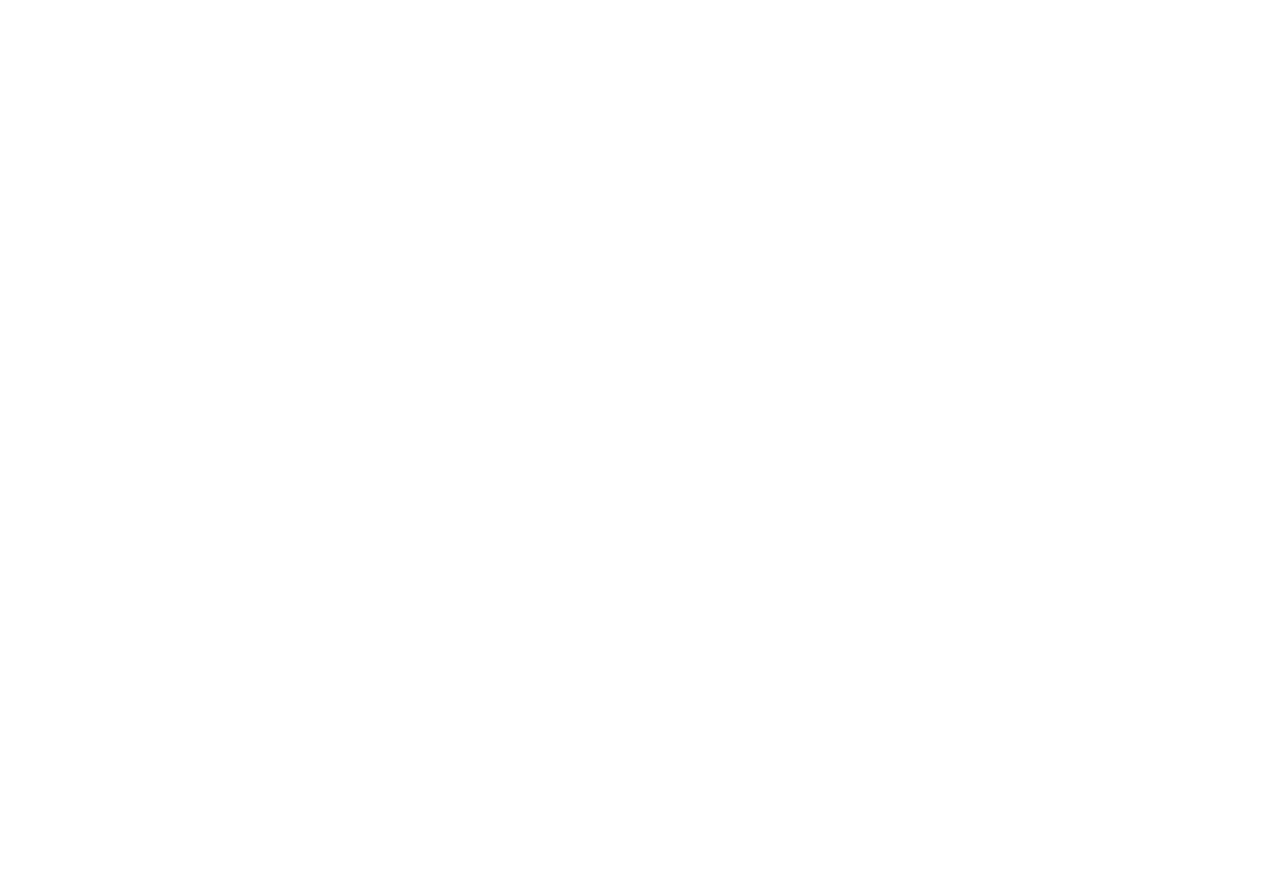
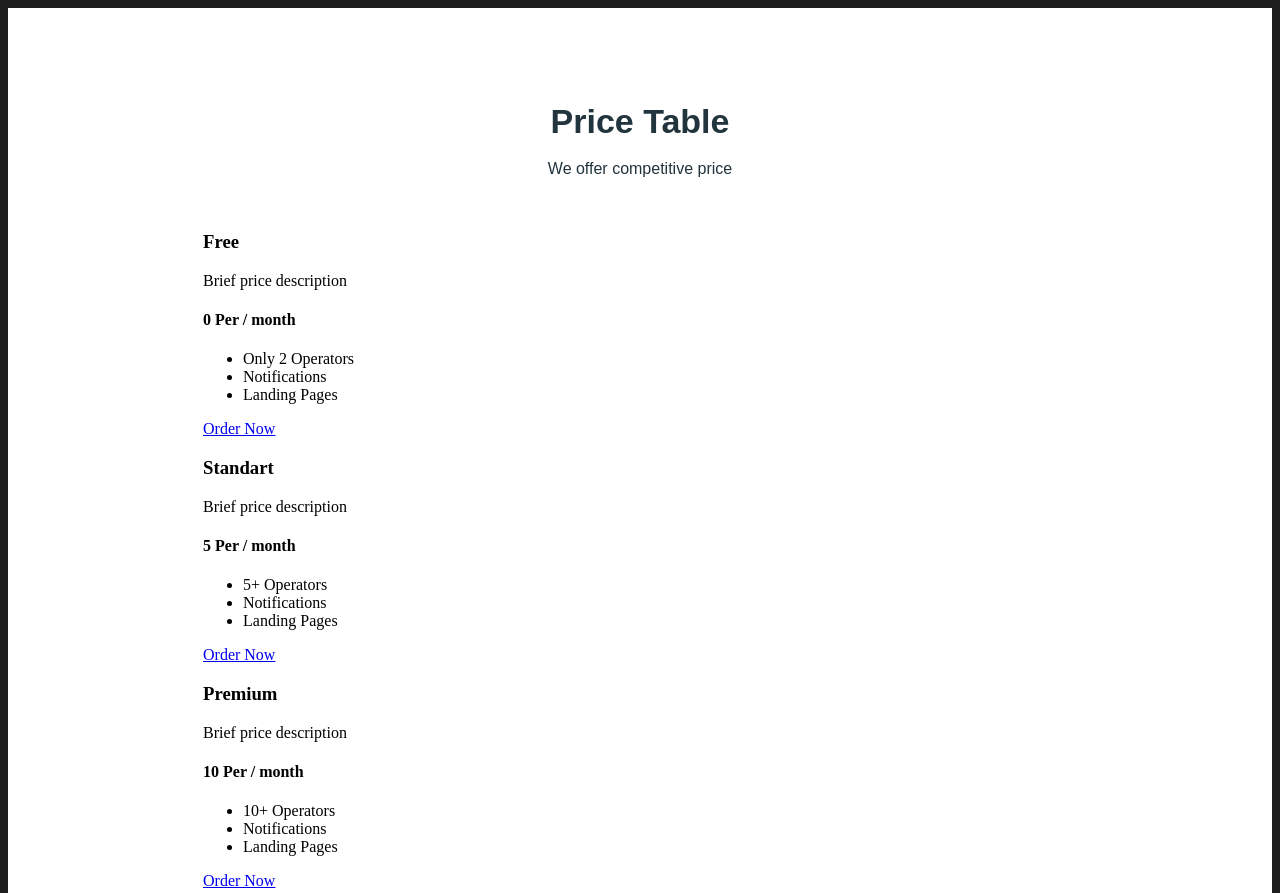
Before and after one commit to Kustiche/Cards, a plain HTML site: page index.html in a window 1280 px wide. Shown: the top 893 px of the page. Before the commit the page ends 800 px from the top, so only its background shows below. Drawn offline with Linux system fonts and the light colour scheme.

Commit message:
Контейнер, заголовок и текст заголовка

```diff
--- a/_cards.sass
+++ b/_cards.sass
@@ -5,3 +5,30 @@ html
 *::before,
 *::after
   box-sizing: inherit
+
+body
+  background: #1E1E1E
+
+.cards
+  padding: 60px 195px 130px 195px
+  max-width: 1500px
+  background: #FFFFFF
+
+.title
+  margin-bottom: 10px
+  text-align: center
+  font-family: 'Poppins', sans-serif
+  font-weight: 700
+  font-size: 34px
+  line-height: 51px
+  color: #22343D
+
+.text
+  display: block
+  margin-bottom: 50px
+  text-align: center
+  font-family: 'Poppins', sans-serif
+  font-weight: 500
+  font-size: 16px
+  line-height: 24px
+  color: #22343D
--- a/index.html
+++ b/index.html
@@ -7,5 +7,51 @@
     <title>Cards</title>
     <link rel="stylesheet" href="style.css" />
   </head>
-  <body></body>
+  <body>
+    <section class="cards">
+      <h2 class="title">Price Table</h2>
+      <span class="text">We offer competitive price</span>
+      <div class="wrap">
+        <div class="card">
+          <h3 class="card-title">Free</h3>
+          <span class="card-text">Brief price description</span>
+          <h4 class="card-subtitle">
+            0 <span class="subscript">Per / month</span>
+          </h4>
+          <ul class="list">
+            <li class="item">Only 2 Operators</li>
+            <li class="item">Notifications</li>
+            <li class="item">Landing Pages</li>
+          </ul>
+          <a class="link" href="#/">Order Now</a>
+        </div>
+        <div class="card">
+          <h3 class="card-title">Standart</h3>
+          <span class="card-text">Brief price description</span>
+          <h4 class="card-subtitle">
+            5 <span class="subscript">Per / month</span>
+          </h4>
+          <ul class="list">
+            <li class="item">5+ Operators</li>
+            <li class="item">Notifications</li>
+            <li class="item">Landing Pages</li>
+          </ul>
+          <a class="link" href="#/">Order Now</a>
+        </div>
+        <div class="card">
+          <h3 class="card-title">Premium</h3>
+          <span class="card-text">Brief price description</span>
+          <h4 class="card-subtitle">
+            10 <span class="subscript">Per / month</span>
+          </h4>
+          <ul class="list">
+            <li class="item">10+ Operators</li>
+            <li class="item">Notifications</li>
+            <li class="item">Landing Pages</li>
+          </ul>
+          <a class="link" href="#/">Order Now</a>
+        </div>
+      </div>
+    </section>
+  </body>
 </html>
--- a/style.sass
+++ b/style.sass
@@ -0,0 +1,2 @@
+@import "vars"
+@import "cards"
```
Also changed, not shown: style.css, 1 other file.
